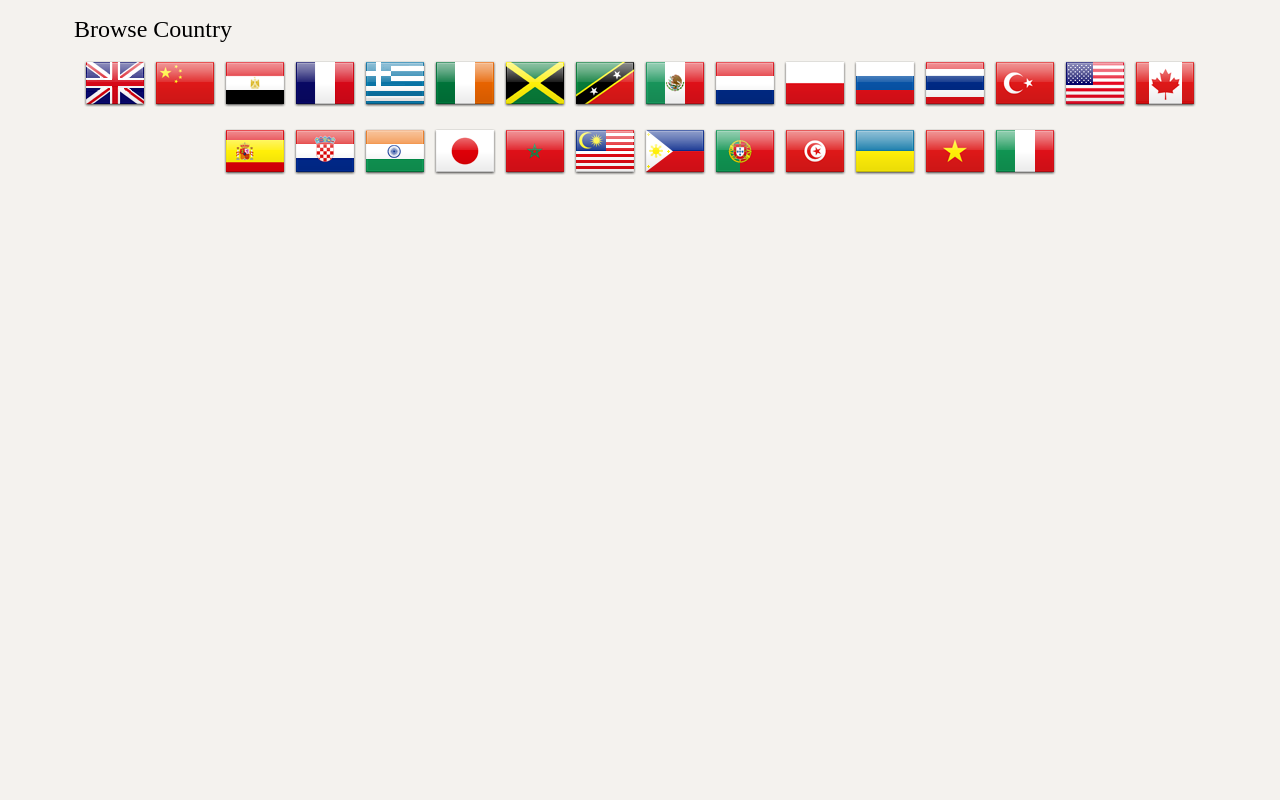
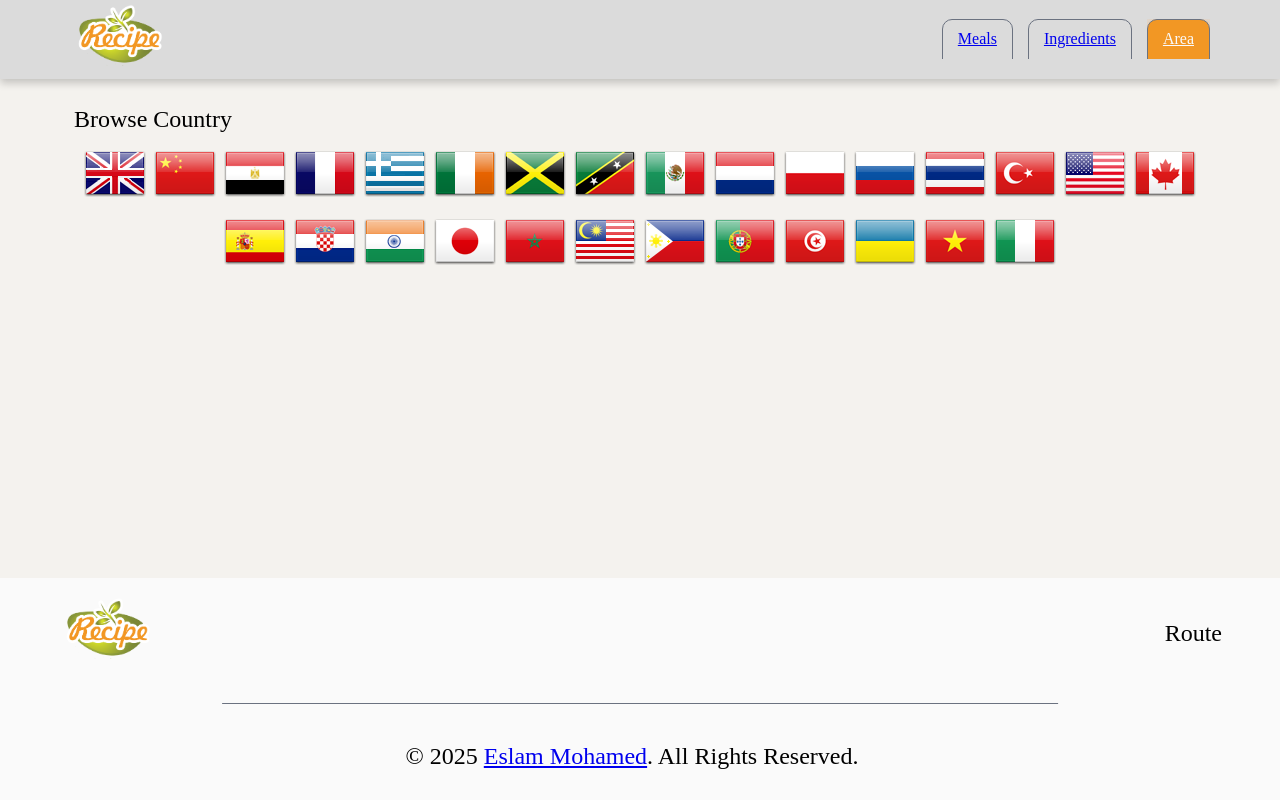
Before and after one commit to Eslam-Mohamed-G/Recipe_Route, a React (Vite) app: page /area in a window 1280 px wide. Built offline with nearby package versions, Linux system fonts and the light colour scheme; no server answers.

Commit message:
add style to area component

```diff
--- a/src/App.scss
+++ b/src/App.scss
@@ -693,6 +693,18 @@ body{
     }
 }
 
+.area-container{
+    @include flex-center($direction: column);
+    .content{
+        margin-top: 90px;
+    }
+    .footer{
+        width: 100%;
+        position: fixed;
+        bottom: 0;
+    }
+}
+
 .footer{
     background-color: $second-bg-color;
     margin-top: 50px;
--- a/src/components/7_area/Area.jsx
+++ b/src/components/7_area/Area.jsx
@@ -1,10 +1,20 @@
 import React from 'react'
 import BrowserCountry from '../2_home/BrowserCountry';
+import Footer from '../8_footer/Footer';
+import Navbar from '../1_navbar/Navbar';
 
 function Area() {
   return (
-    <div>
+    <div className='area-container'>
+      <Navbar/>
+      <div className='content'>
+
       <BrowserCountry/>
+      </div>
+      <div className='footer'>
+      <Footer/>
+
+      </div>
     </div>
   )
 }
```
